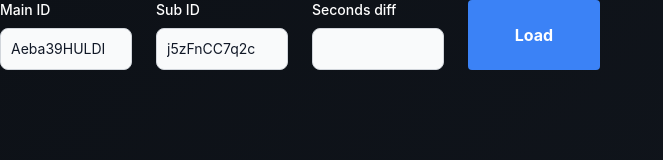
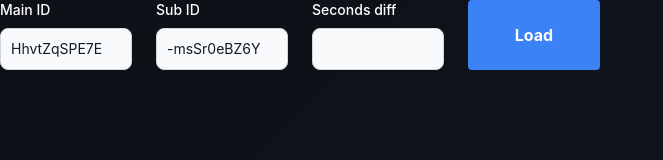
Before and after one commit to nupamore/watchalong-archive-helper, a Vue app: page / in a window 1280 px wide. Shown: the top 160 px of the page, without its empty margins (0-663 px from the left). Built offline with nearby package versions, Linux system fonts and the light colour scheme.

Commit message:
📝 change sample id

```diff
--- a/src/views/Viewer.vue
+++ b/src/views/Viewer.vue
@@ -5,16 +5,16 @@ import Player from '@/components/Player.vue'
 import { useControlStore } from '@/stores/control'
 
 interface YoutubeLiveDetail {
-  actualStartTime: '2022-12-22T10:48:28Z'
-  actualEndTime: '2022-12-22T12:41:26Z'
-  scheduledStartTime: '2022-12-22T10:45:00Z'
+  actualStartTime: string
+  actualEndTime: string
+  scheduledStartTime: string
 }
 
 const winboxRef1 = ref()
 const winboxRef2 = ref()
 
-const id1 = ref('Aeba39HULDI')
-const id2 = ref('j5zFnCC7q2c')
+const id1 = ref('HhvtZqSPE7E')
+const id2 = ref('-msSr0eBZ6Y')
 
 const diff = ref<number>()
 const controlStore = useControlStore()
```
